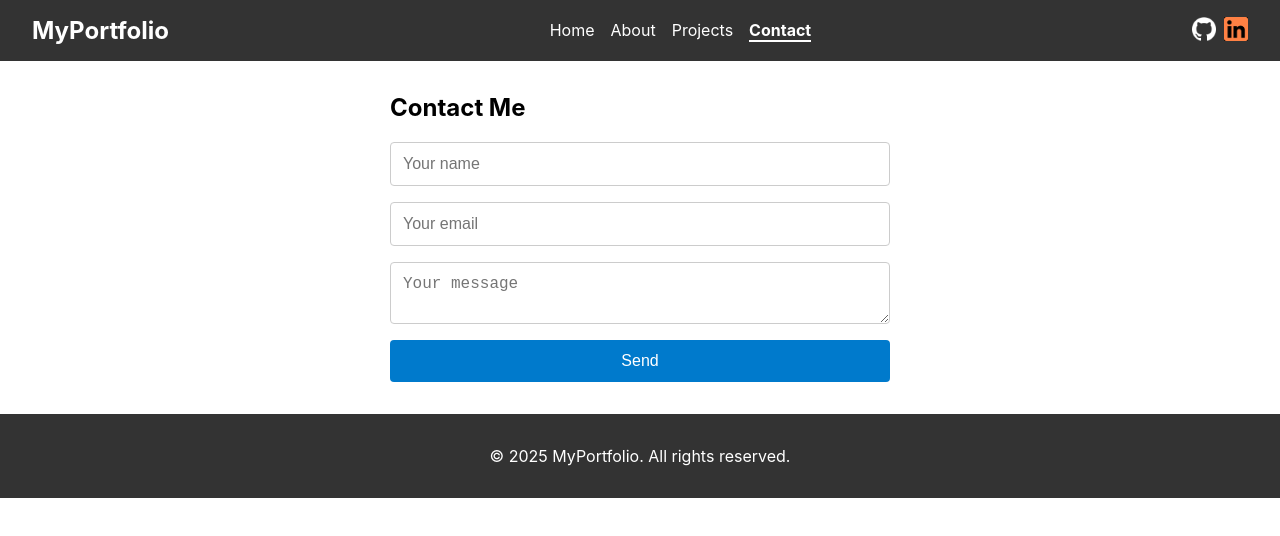
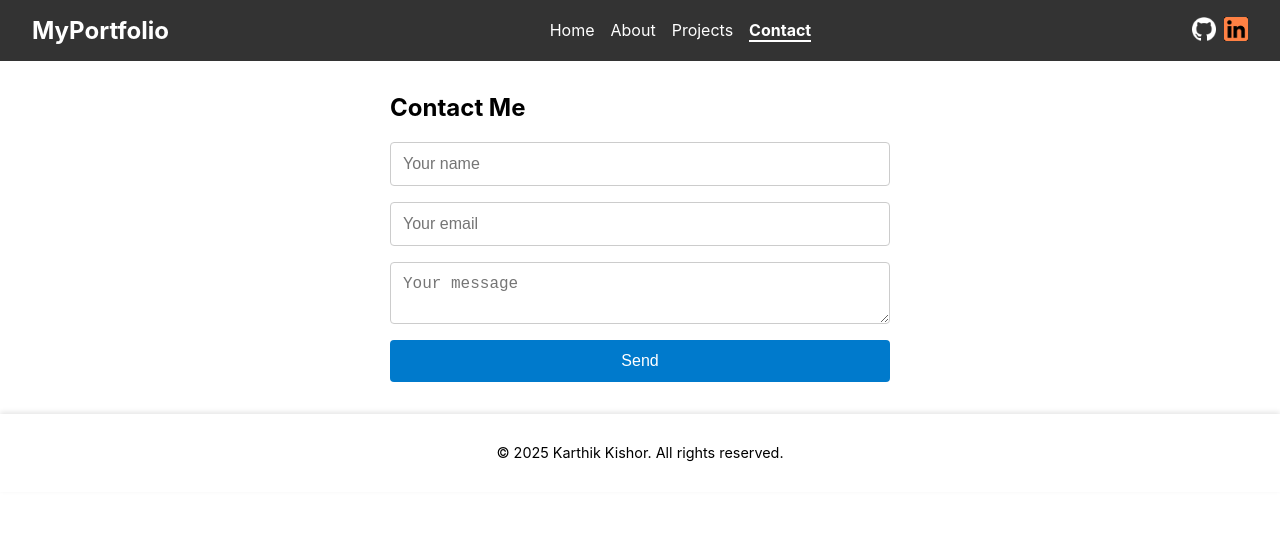
Before and after one commit to karthikkishorkk/portfolio-frontend, a React (Create React App) app: page /contact in a window 1280 px wide. Shown: the top 536 px of the page. Built offline with nearby package versions, Linux system fonts and the light colour scheme.

Commit message:
Footer Updated

```diff
--- a/src/components/Footer/Footer.css
+++ b/src/components/Footer/Footer.css
@@ -1,7 +1,12 @@
 .footer {
-  background: #333;
-  color: white;
+  background-color: var(--primary-color); /* bright blue */
+  color: var(--secondary-color);          /* very light blue */
   text-align: center;
   padding: 1rem 0;
-  margin-top: 2rem;
+  font-size: 0.9rem;
+  font-family: var(--font-family);
+  position: relative;
+  bottom: 0;
+  width: 100%;
+  box-shadow: 0 -2px 5px rgba(0, 0, 0, 0.1);
 }
--- a/src/components/Footer/Footer.jsx
+++ b/src/components/Footer/Footer.jsx
@@ -4,7 +4,7 @@ import './Footer.css';
 const Footer = () => {
   return (
     <footer className="footer">
-      <p>&copy; {new Date().getFullYear()} MyPortfolio. All rights reserved.</p>
+      <p>© {new Date().getFullYear()} Karthik Kishor. All rights reserved.</p>
     </footer>
   );
 };
```
